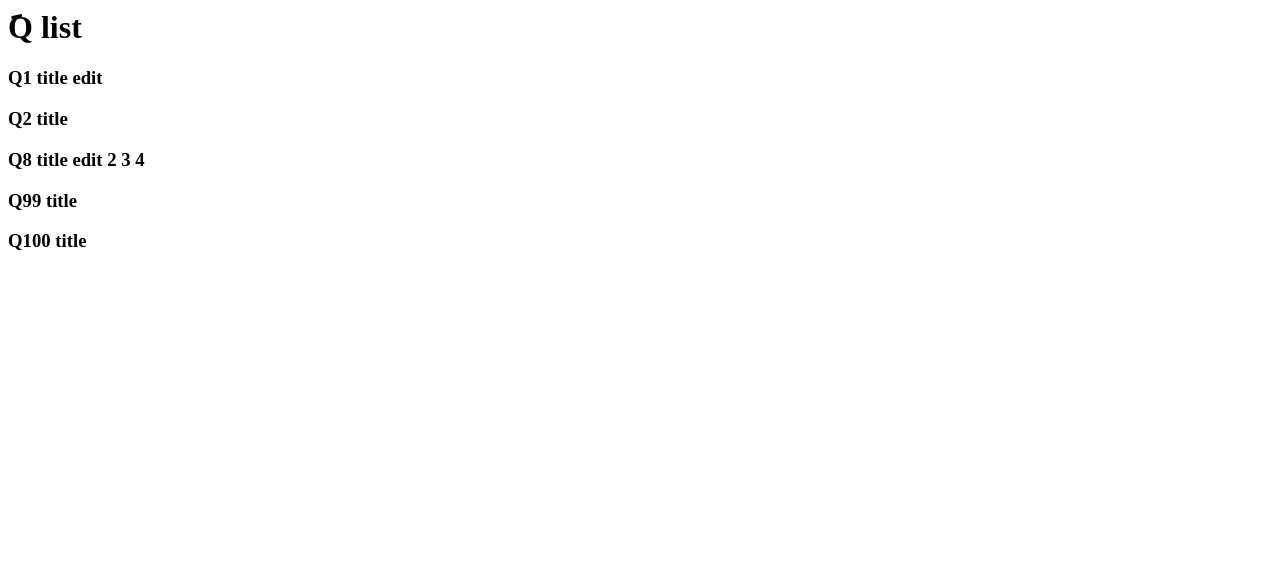
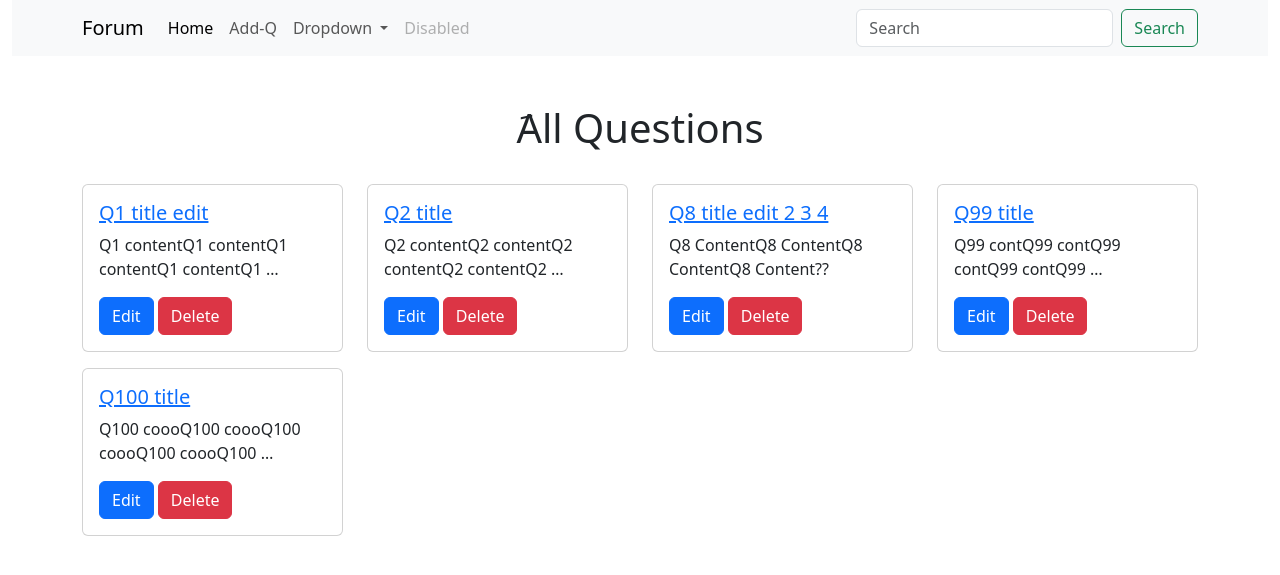
Before and after one commit to EbrahimElgharib/Forum-App, a Django app: page /questions/ in a window 1280 px wide. Shown: the top 575 px of the page. Run offline with Django 4.2, Linux system fonts and the light colour scheme; data comes from the database, SQL or seed files in the repository; both versions use the stored data as it was after the commit; parts of the project's set-up code (start-up, migrations or seed data) failed here and were passed over; some libraries are stand-ins or nearby versions.

Commit message:
add bootstrap to question_list.html

```diff
--- a/forum/templates/forum/question_add.html
+++ b/forum/templates/forum/question_add.html
@@ -1,3 +1,5 @@
+
+
 <h1>َQ Add</h1>
 
 <form action="" method="post">
--- a/forum/templates/forum/question_details.html
+++ b/forum/templates/forum/question_details.html
@@ -1,3 +1,5 @@
+
+
 <h1>َQ Details</h1>
 
 
--- a/forum/templates/forum/question_list.html
+++ b/forum/templates/forum/question_list.html
@@ -1,5 +1,94 @@
-<h1>َQ list</h1>
+<!doctype html>
+<html lang="en">
+  <head>
+    <meta charset="utf-8">
+    <meta name="viewport" content="width=device-width, initial-scale=1">
+    <title>Forum-Questions</title>
+    <!-- Bootstrap.css CDN -->
+    <link rel="stylesheet" href="https://cdnjs.cloudflare.com/ajax/libs/bootstrap/5.3.0/css/bootstrap.min.css"
+        integrity="sha512-t4GWSVZO1eC8BM339Xd7Uphw5s17a86tIZIj8qRxhnKub6WoyhnrxeCIMeAqBPgdZGlCcG2PrZjMc+Wr78+5Xg=="
+        crossorigin="anonymous" referrerpolicy="no-referrer" />
 
-{% for q in object_list %}
-    <h3>{{q}}</h3>
-{% endfor %}
+    </head>
+  <body>
+    <div class="container-fluid">
+        <nav class="navbar navbar-expand-lg bg-body-tertiary">
+            <div class="container">
+              <a class="navbar-brand" href="#">Forum</a>
+              <button class="navbar-toggler" type="button" data-bs-toggle="collapse" data-bs-target="#navbarSupportedContent" aria-controls="navbarSupportedContent" aria-expanded="false" aria-label="Toggle navigation">
+                <span class="navbar-toggler-icon"></span>
+              </button>
+              <div class="collapse navbar-collapse" id="navbarSupportedContent">
+                <ul class="navbar-nav me-auto mb-2 mb-lg-0">
+                  <li class="nav-item">
+                    <a class="nav-link active" aria-current="page" href="http://127.0.0.1:8000/questions/">Home</a>
+                  </li>
+                  <li class="nav-item">
+                    <a class="nav-link" href="http://127.0.0.1:8000/questions/add">Add-Q</a>
+                  </li>
+                  <li class="nav-item dropdown">
+                    <a class="nav-link dropdown-toggle" href="#" role="button" data-bs-toggle="dropdown" aria-expanded="false">
+                      Dropdown
+                    </a>
+                    <ul class="dropdown-menu">
+                      <li><a class="dropdown-item" href="#">Action</a></li>
+                      <li><a class="dropdown-item" href="#">Another action</a></li>
+                      <li><hr class="dropdown-divider"></li>
+                      <li><a class="dropdown-item" href="#">Something else here</a></li>
+                    </ul>
+                  </li>
+                  <li class="nav-item">
+                    <a class="nav-link disabled" aria-disabled="true">Disabled</a>
+                  </li>
+                </ul>
+                <form class="d-flex" role="search">
+                  <input class="form-control me-2" type="search" placeholder="Search" aria-label="Search">
+                  <button class="btn btn-outline-success" type="submit">Search</button>
+                </form>
+              </div>
+            </div>
+          </nav>
+
+
+
+          <div class="container content mt-5 ">
+            <h1 class="text-center">َAll Questions</h1>
+            <div class="row mt-3">
+                {% for q in question_list %}
+                <div class="col-3 mt-3">
+                    <div class="card">
+                        <!-- <img src="..." class="card-img-top" alt="..."> -->
+                        <div class="card-body">
+                          <h5 class="card-title"><a href="{{q.pk}}">{{q}}</a></h5>
+                          <p class="card-text">{{q.content|truncatewords:5}}</p>
+                          <a href="{{q.pk}}/edit" class="btn btn-primary">Edit</a>
+                          <a href="{{q.pk}}/delete" class="btn btn-danger">Delete</a>
+                        </div>
+                      </div>
+                </div>
+                {% endfor %}
+            </div>
+
+
+          </div>
+
+    </div>
+
+
+
+
+
+
+
+
+
+
+
+
+    <!-- ################################################################## -->
+    <!-- Bootstrap-bundle.js CDN -->
+    <script src="https://cdnjs.cloudflare.com/ajax/libs/bootstrap/5.3.0/js/bootstrap.bundle.min.js"
+        integrity="sha512-VK2zcvntEufaimc+efOYi622VN5ZacdnufnmX7zIhCPmjhKnOi9ZDMtg1/ug5l183f19gG1/cBstPO4D8N/Img=="
+        crossorigin="anonymous" referrerpolicy="no-referrer"></script>
+    <!-- Bootstrap-bundle.js offline -->  </body>
+</html>
```
Also changed, not shown: db.sqlite3.
